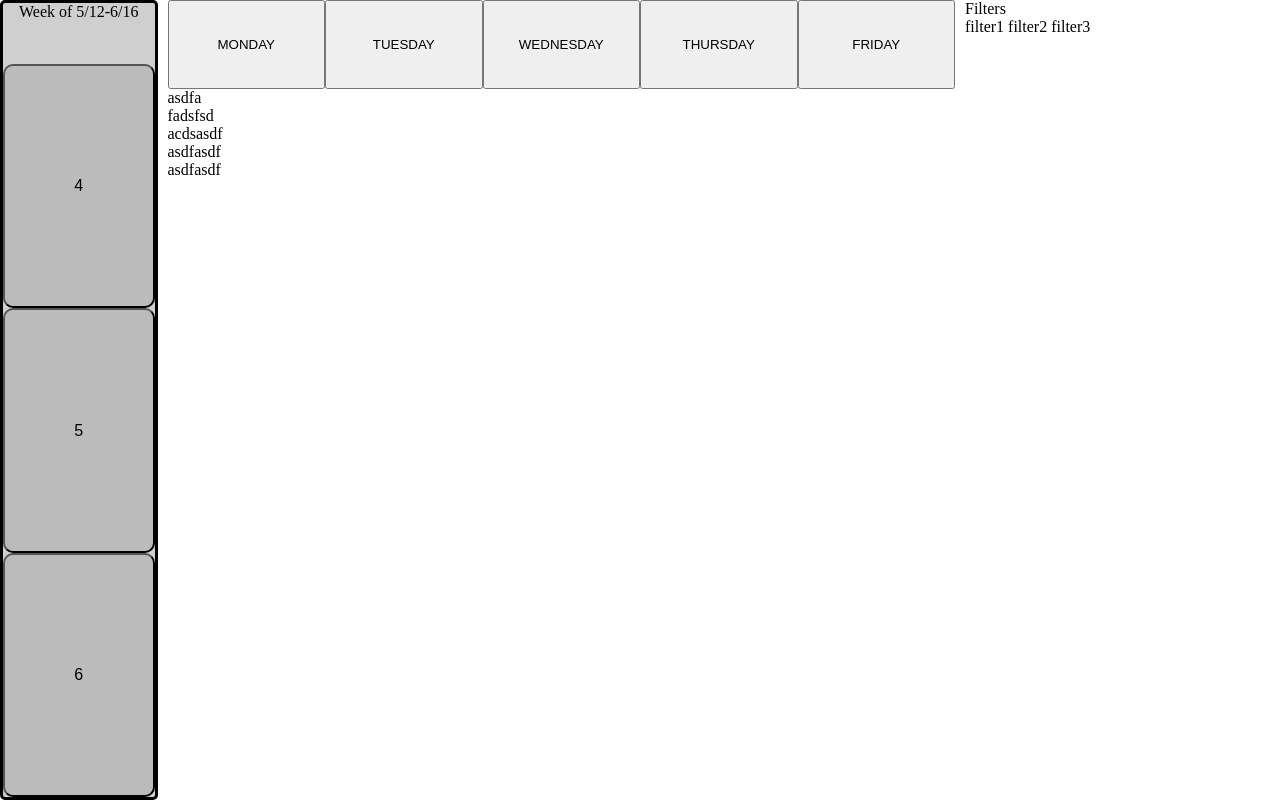
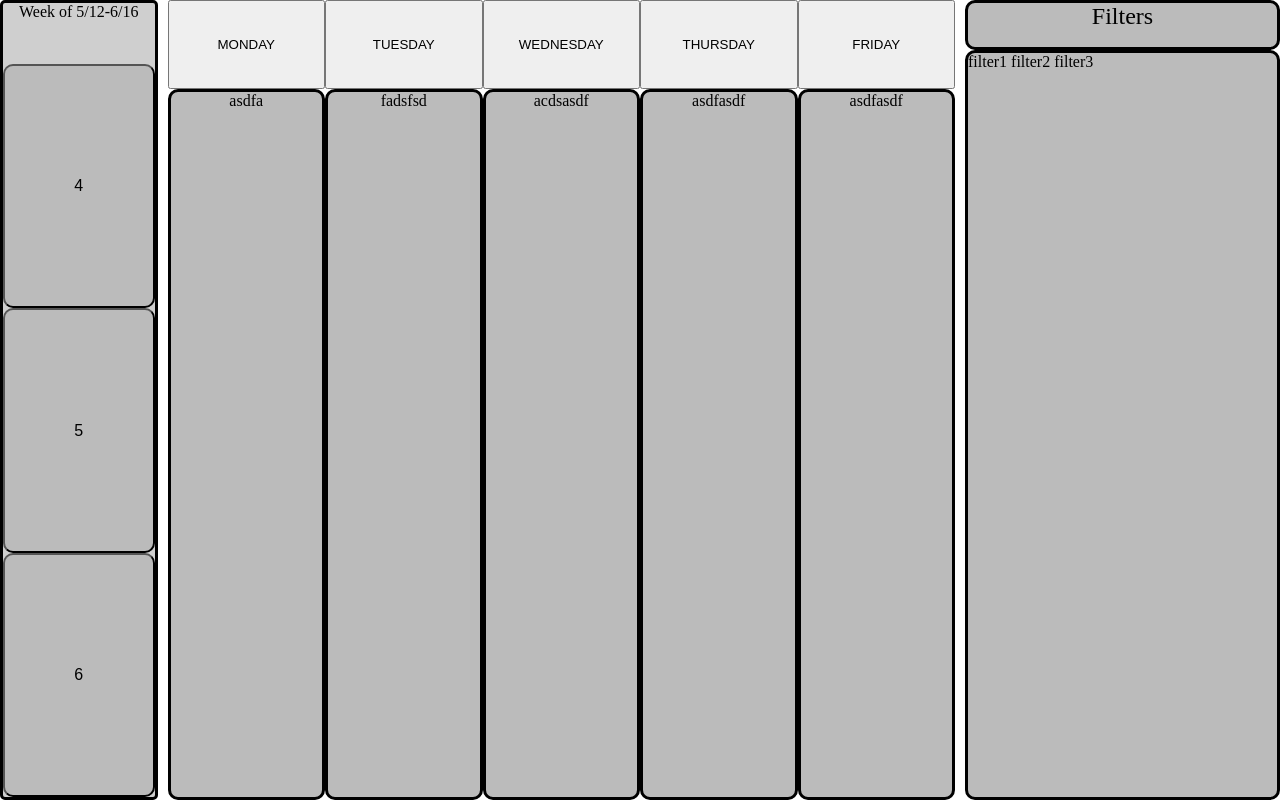
Before and after one commit to matthewru/peertutoringapp, a Django app: page /playground/schedule/ in a window 1280 px wide. Run offline with Django 4.2, Linux system fonts and the light colour scheme.

Commit message:
formatting schedule page

```diff
--- a/playground/static/schedule.css
+++ b/playground/static/schedule.css
@@ -24,7 +24,7 @@ body{
     background-color: #bbbbbb;
 
 }
-#weekOf{
+#week-of{
     text-align: center;
 }
 
@@ -36,7 +36,34 @@ body{
     display:grid;
     grid-template-columns: 1fr 1fr 1fr 1fr 1fr;
 }
-
+.schedule{
+    display:grid;
+    grid-template-columns: 1fr 1fr 1fr 1fr 1fr;
+}
+.schedule-block{
+    border-radius:10px;
+    border-style:solid;
+    border-color:black;
+    background-color: #bbbbbb;
+    text-align: center;
+    overflow:auto;
+}
 .right-side-bar{
-
+    display: grid;
+    grid-template-rows: 1fr 15fr;
 }
+.right-header{
+    text-align: center;
+    font-size: 150%;
+    border-radius:10px;
+    border-style:solid;
+    border-color:black;
+    background-color: #bbbbbb;
+}
+.filters{
+    overflow:auto;
+    border-style:solid;
+    border-color:black;
+    border-radius:10px;
+    background-color: #bbbbbb;
+}
--- a/playground/templates/schedule.html
+++ b/playground/templates/schedule.html
@@ -8,7 +8,7 @@
 <body>
     <div class = "grid-container">
         <div class = "left-side-bar">
-            <div id = "weekOf">Week of 5/12-6/16</div>
+            <div id = "week-of">Week of 5/12-6/16</div>
             <button class = "period">4</button>
             <button class = "period">5</button>
             <button class = "period">6</button>
@@ -30,7 +30,7 @@
             </div>
         </div>
         <div class = "right-side-bar">
-            <div class = "rightHeader">Filters</div>
+            <div class = "right-header">Filters</div>
             <div class = "filters">
                 <label>filter1</label>
                 <label>filter2</label>
```
